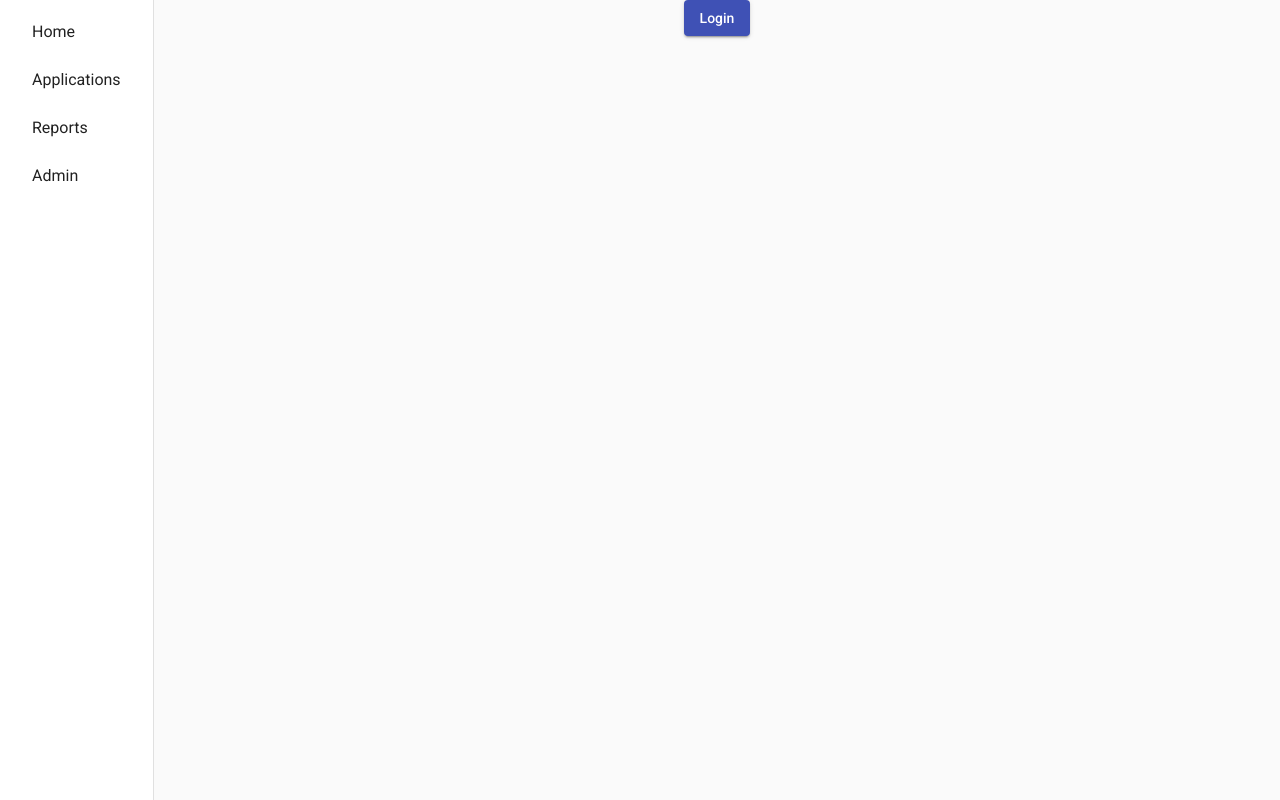
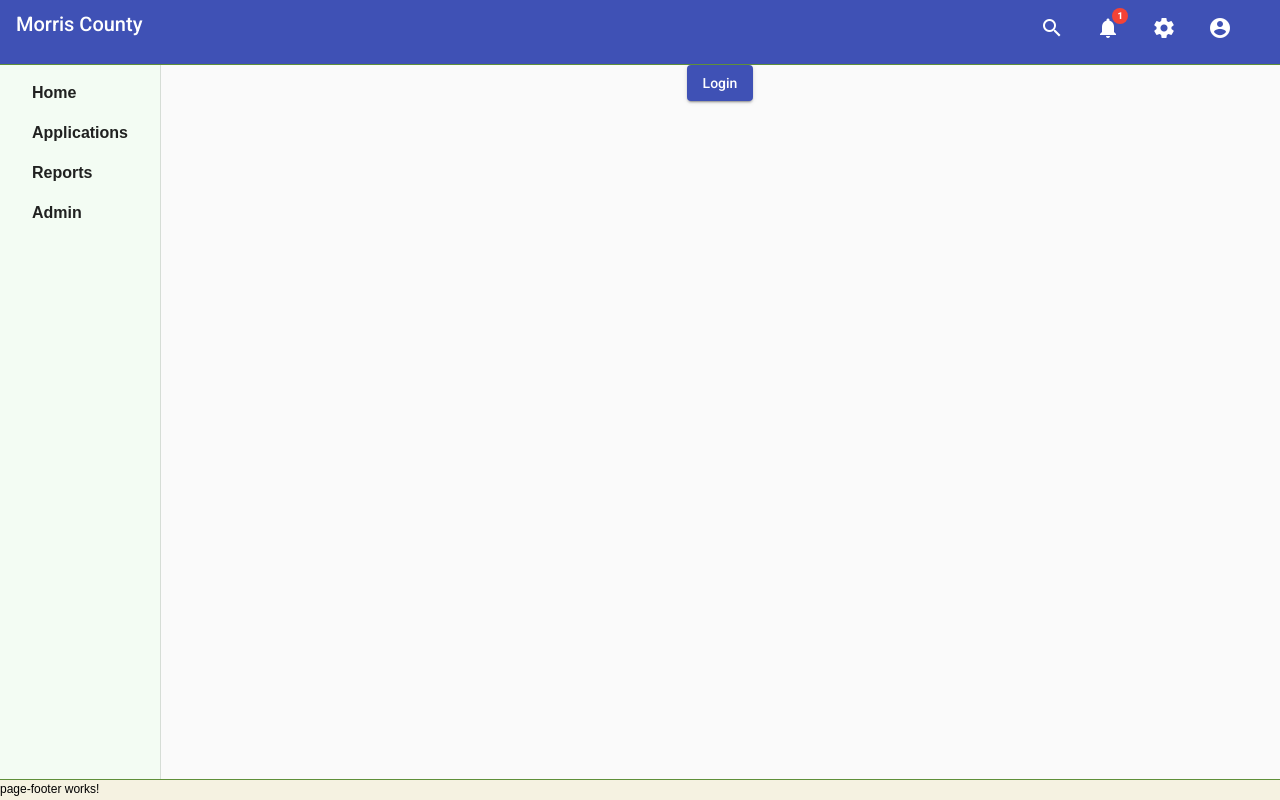
Before and after one commit to ManmohanRaju/RasTest, an Angular app: page /login in a window 1280 px wide. Built offline with nearby package versions, Linux system fonts and the light colour scheme.

Commit message:
add temporary styles

```diff
--- a/src/styles.scss
+++ b/src/styles.scss
@@ -1,4 +1,86 @@
 /* You can add global styles to this file, and also import other style files */
 
-html, body { height: 100%; }
-body { margin: 0; font-family: Roboto, "Helvetica Neue", sans-serif; }
+$font-weight-base: 400 !default;
+
+.fill-remaining-space {
+    flex: 1 1 auto;
+}
+
+.section-border {
+    border-top: 1pt solid #777;
+    padding-bottom: 10px;
+}
+
+.border-outline {
+    border-right: 1px solid #5f8f39;
+}
+
+html,
+body,
+.page {
+    height: 100%; /* needed for proper layout */
+    margin: 0;
+    padding: 0;
+    font-weight: $font-weight-base;
+    line-height: 1.5;
+    overflow:hidden;
+    &.pace-done {
+        background: #6b6b6b;
+    }
+}
+
+//body { margin: 0; font-family: Roboto, "Helvetica Neue", sans-serif; }
+
+.page {
+    display: flex;
+    flex-direction: column;
+}
+
+.page-header {
+    flex: 0 0 auto;
+    background-color: #F5F2E1;
+    border-bottom: 1px solid #5f8f39;
+}
+
+.page-content {
+    flex: 1 1 auto;
+    position: relative; /* need this to position inner content */
+    overflow-y: auto;
+}
+
+.router-content {
+    height: 100%;
+    min-height: 100%;
+    display: flex;
+    flex-direction: column;
+}
+
+.page-footer {
+    flex: 0 0 auto;
+    background-color: #F5F2E1;
+    border-top: 1px solid #5f8f39;
+    font-family: Arial, sans-serif;
+    font-size: 12px;
+    font-weight: 400;
+    height: 20px;
+    vertical-align: middle;
+}
+
+.toolbar {
+    background-color: #F3FCF3 !important;
+}
+
+.sidenav {
+    background-color: #F3FCF3 !important;
+}
+
+.sidenav-content {
+    font-size:12px;
+    font-family: Arial, sans-serif;
+    font-weight:600;
+    height:40px !important;
+  }
+
+.sidenav-list-item-focus{
+    background-color: rgba(85, 139, 47, 0.3);
+}
```
